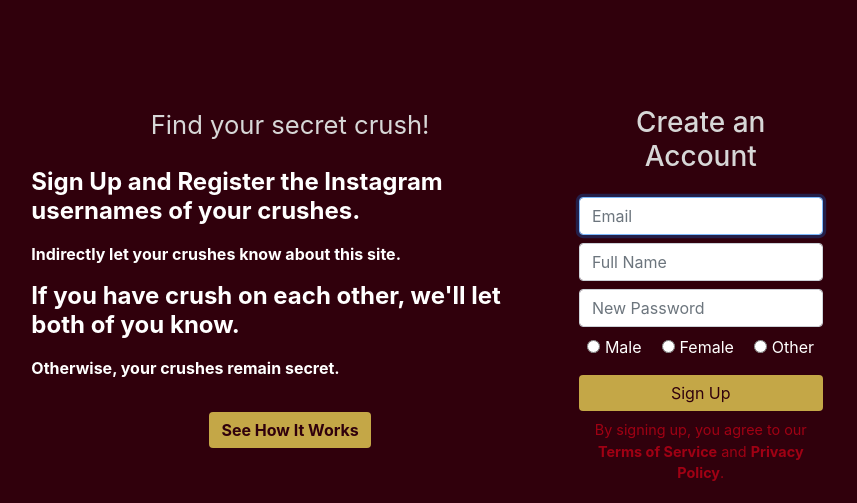
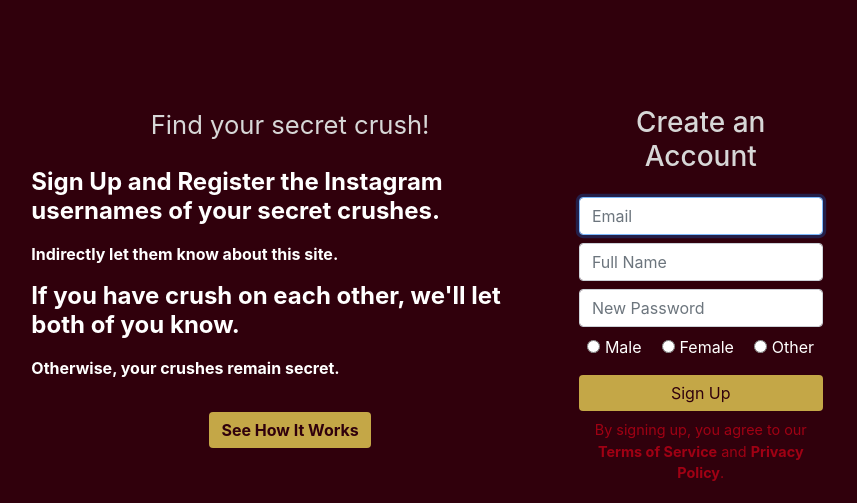
Before and after one commit to felixsundar/hidento_project, a Django app: template secretcrushapp/templates/secretcrushapp/website_home.html in a window 1280 px wide. Shown: the part 65-568 px from the top of the page, without its empty margins (213-1070 px from the left). Run offline with Django 3.2, Linux system fonts and the light colour scheme; the template is opened without the code that fills it, so the values that code supplies are empty; some libraries are stand-ins or nearby versions.

Commit message:
home page message

```diff
--- a/secretcrushapp/templates/secretcrushapp/website_home.html
+++ b/secretcrushapp/templates/secretcrushapp/website_home.html
@@ -8,10 +8,10 @@
         <div class="mb-4 hidento-title-color" style="font-size:1.6rem">Find your secret crush!</div>
 
             <h4 style="text-align:left"><b>
-                Sign Up and Register the Instagram usernames of your crushes.
+                Sign Up and Register the Instagram usernames of your secret crushes.
             </b></h4>
         <p class="mt-3" style="text-align:left"><b>
-                Indirectly let your crushes know about this site.
+                Indirectly let them know about this site.
         </b></p>
         <h4 style="text-align:left"><b>
                 If you have crush on each other, we'll let both of you know.
--- a/secretcrushapp/templates/secretcrushapp/website_home_m.html
+++ b/secretcrushapp/templates/secretcrushapp/website_home_m.html
@@ -6,11 +6,11 @@
         <div class="mb-5">
             <h3 class="mb-4 hidento-title-color">Find your secret crush!</h3>
             <h4 style="text-align:left"><b>
-                Sign Up and Register the Instagram usernames of your crushes.
+                Sign Up and Register the Instagram usernames of your secret crushes.
                 </b></h4>
 
             <p class="mt-3" style="text-align:left"><b>
-                Indirectly let your crushes know about this site.
+                Indirectly let them know about this site.
         </b></p>
         <h4 style="text-align:left"><b>
                 If you have crush on each other, we'll let both of you know.
```
